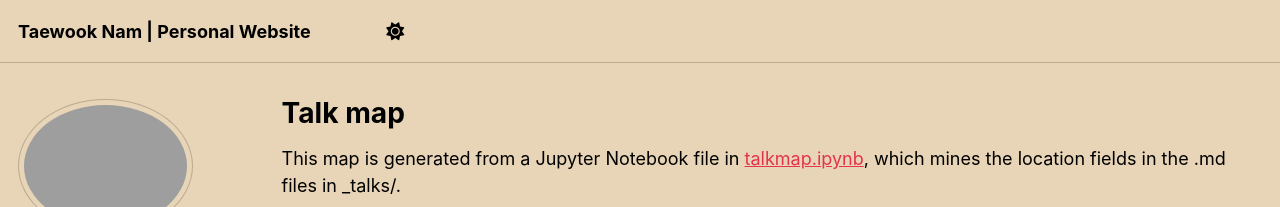
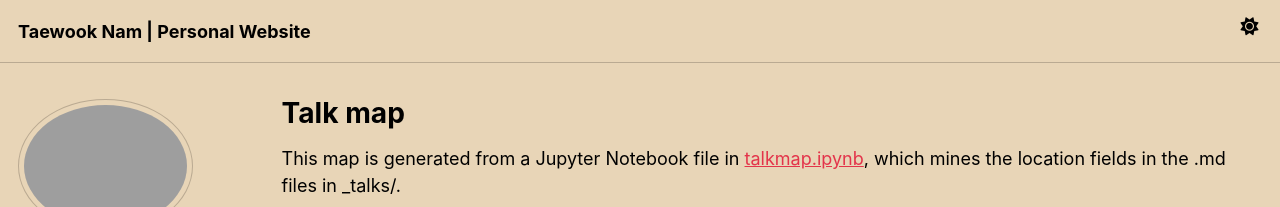
Before and after one commit to namsan96/namsan96.github.io, a Jekyll site: the page built from _pages/talkmap.html, in a window 1280 px wide. Shown: the top 207 px of the page. Built offline with Jekyll 4.4.1, drawn with Linux system fonts in a browser that asks for light colours; nearby versions of some CDN libraries; some web fonts are replaced; a script bundle is joined from its source files by our own code; library files that are not in the unit come from our copies.

Commit message:
Update _masthead.scss

```diff
--- a/_sass/layout/_masthead.scss
+++ b/_sass/layout/_masthead.scss
@@ -81,5 +81,6 @@
 }
 
 #theme-toggle {
-  margin-left: auto;
+  position: absolute;
+  right: 0;
 }
```
